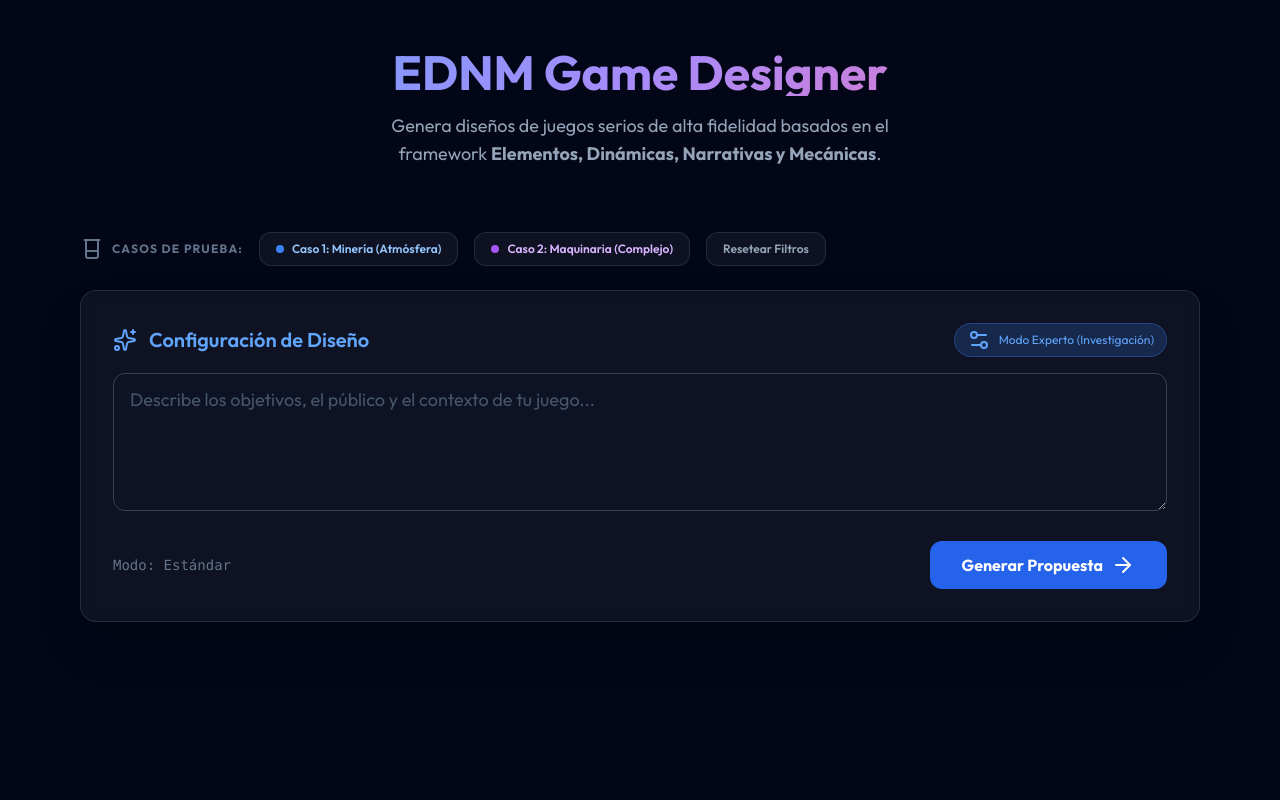
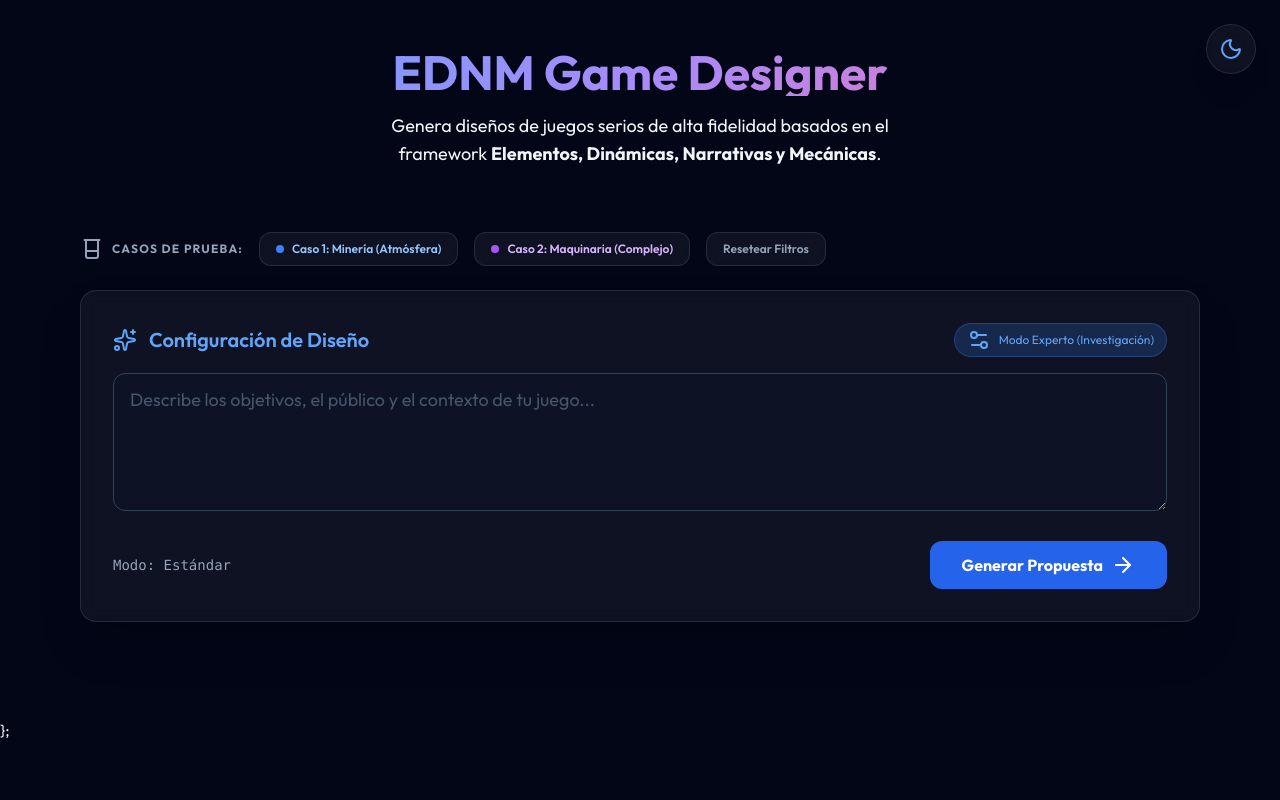
Before and after one commit to claudiagomezll/sistema_recomendador, a Flask app: page / in a window 1280 px wide. Run offline with Flask 3, Linux system fonts and the light colour scheme; parts of the project's set-up code (start-up, migrations or seed data) failed here and were passed over; some libraries are stand-ins or nearby versions.

Commit message:
feat: implement light and dark mode theme support using CSS variables and a toggle button

```diff
--- a/templates/index.html
+++ b/templates/index.html
@@ -10,14 +10,43 @@
     <script src="https://unpkg.com/lucide@latest"></script>
     <script src="https://cdn.jsdelivr.net/npm/marked/marked.min.js"></script>
     <style type="text/tailwindcss">
+        :root {
+            --bg-body: #020617; /* slate-950 */
+            --text-primary: #f1f5f9; /* slate-100 */
+            --text-secondary: #94a3b8; /* slate-400 */
+            --glass-bg: rgba(255, 255, 255, 0.05);
+            --glass-border: rgba(255, 255, 255, 0.1);
+            --card-bg: rgba(15, 23, 42, 0.4); /* slate-900/40 */
+            --border-subtle: rgba(255, 255, 255, 0.05);
+            --input-bg: rgba(15, 23, 42, 0.5); /* slate-900/50 */
+            --table-header: rgba(30, 41, 59, 0.5); /* slate-800/50 */
+            --table-row-even: rgba(255, 255, 255, 0.05);
+        }
+
+        .light-mode {
+            --bg-body: #f8fafc; /* slate-50 */
+            --text-primary: #0f172a; /* slate-900 */
+            --text-secondary: #334155; /* slate-700 */
+            --glass-bg: #ffffff;
+            --glass-border: #e2e8f0;
+            --card-bg: #ffffff;
+            --border-subtle: #f1f5f9;
+            --input-bg: #ffffff;
+            --table-header: #f1f5f9;
+            --table-row-even: #f8fafc;
+        }
+
         body {
             font-family: 'Outfit', sans-serif;
+            background-color: var(--bg-body);
+            color: var(--text-primary);
+            transition: background-color 0.3s ease, color 0.3s ease;
         }
 
         .glass {
-            background: rgba(255, 255, 255, 0.05);
+            background: var(--glass-bg);
             backdrop-filter: blur(10px);
-            border: 1px solid rgba(255, 255, 255, 0.1);
+            border: 1px solid var(--glass-border);
         }
 
         .gradient-text {
@@ -26,41 +55,11 @@
             -webkit-text-fill-color: transparent;
         }
 
-        .animate-pulse-slow {
-            animation: pulse 3s cubic-bezier(0.4, 0, 0.6, 1) infinite;
-        }
-
-        @keyframes pulse {
-
-            0%,
-            100% {
-                opacity: 1;
-            }
-
-            50% {
-                opacity: .5;
-            }
-        }
-
-        ::-webkit-scrollbar {
-            width: 8px;
-        }
-
-        ::-webkit-scrollbar-track {
-            background: transparent;
-        }
-
-        ::-webkit-scrollbar-thumb {
-            background: #334155;
-            border-radius: 4px;
-        }
-
-        ::-webkit-scrollbar-thumb:hover {
-            background: #475569;
-        }
-
         .expert-input {
-            @apply w-full bg-slate-900/50 border border-slate-700 rounded-xl px-4 py-3 text-slate-200 placeholder-slate-600 focus:ring-2 focus:ring-blue-500 focus:border-transparent outline-none transition-all appearance-none;
+            @apply w-full border rounded-xl px-4 py-3 placeholder-slate-500 focus:ring-2 focus:ring-blue-500 focus:border-transparent outline-none transition-all appearance-none;
+            background-color: var(--input-bg);
+            border-color: var(--glass-border);
+            color: var(--text-primary);
         }
 
         select.expert-input {
@@ -72,50 +71,53 @@
         }
 
         select.expert-input option {
-            @apply bg-slate-900 text-slate-200;
+            background-color: var(--bg-body);
+            color: var(--text-primary);
         }
 
         .expert-label {
-            @apply text-[11px] uppercase tracking-widest text-blue-400 font-bold mb-3 flex items-center gap-2;
+            @apply text-[11px] uppercase tracking-widest text-blue-500 font-bold mb-3 flex items-center gap-2;
         }
 
         .section-card {
-            @apply bg-slate-900/40 border border-white/10 rounded-2xl p-8 mb-8 shadow-inner;
-        }
-
-        .icon-box {
-            @apply p-2 bg-slate-800 rounded-lg text-blue-400 flex items-center justify-center;
-        }
-
-        /* Technical Tables in Logs */
-        table {
-            @apply w-full border-collapse mb-6 mt-4 text-xs;
+            background-color: var(--card-bg);
+            border: 1px solid var(--glass-border);
+            @apply rounded-2xl p-8 mb-8 shadow-sm;
         }
 
         th {
-            @apply bg-slate-800/50 text-amber-500 font-bold px-4 py-2 text-left border border-white/10 uppercase tracking-tighter;
+            background-color: var(--table-header);
+            @apply text-amber-600 dark:text-amber-500 font-bold px-4 py-2 text-left border border-slate-200 dark:border-white/10 uppercase tracking-tighter;
         }
 
         td {
-            @apply px-4 py-2 border border-white/5 text-slate-400 font-mono;
+            @apply px-4 py-2 border border-slate-100 dark:border-white/5 font-mono;
+            color: var(--text-secondary);
         }
 
         tr:nth-child(even) {
-            @apply bg-white/5;
+            background-color: var(--table-row-even);
         }
 
-        tr:hover {
-            @apply bg-blue-500/10 transition-colors;
+        .prose {
+            color: var(--text-secondary);
+        }
+
+        .theme-toggle-btn {
+            @apply fixed top-6 right-6 p-3 rounded-full glass hover:bg-white/10 transition-all z-50 shadow-xl;
         }
     </style>
 </head>
 
-<body class="bg-slate-950 text-slate-100 min-h-screen">
+<body class="min-h-screen">
+    <button id="themeToggle" class="theme-toggle-btn" title="Alternar tema">
+        <i data-lucide="moon" class="text-blue-400 theme-icon"></i>
+    </button>
     <div class="max-w-6xl mx-auto px-4 py-12">
         <!-- Header -->
         <header class="text-center mb-16">
             <h1 class="text-5xl font-bold mb-4 gradient-text">EDNM Game Designer</h1>
-            <p class="text-slate-400 text-lg max-w-2xl mx-auto text-balance">
+            <p class="text-secondary text-lg max-w-2xl mx-auto text-balance">
                 Genera diseños de juegos serios de alta fidelidad basados en el framework
                 <strong>Elementos, Dinámicas, Narrativas y Mecánicas</strong>.
             </p>
@@ -124,7 +126,7 @@
         <!-- Case Presets Section -->
         <section class="mb-6">
             <div class="flex flex-wrap items-center gap-4">
-                <span class="text-xs uppercase tracking-widest text-slate-500 font-bold flex items-center gap-2">
+                <span class="text-xs uppercase tracking-widest font-bold flex items-center gap-2" style="color: var(--text-secondary)">
                     <i data-lucide="beaker" size="14"></i> Casos de Prueba:
                 </span>
                 <button onclick="loadPreset(1)"
@@ -138,7 +140,7 @@
                     Caso 2: Maquinaria (Complejo)
                 </button>
                 <button onclick="resetForm()"
-                    class="glass px-4 py-2 rounded-xl text-xs font-semibold text-slate-400 hover:bg-white/10 border border-white/10 transition-all">
+                    class="glass px-4 py-2 rounded-xl text-xs font-semibold hover:bg-white/10 border border-white/10 transition-all" style="color: var(--text-secondary)">
                     Resetear Filtros
                 </button>
             </div>
@@ -175,7 +177,7 @@
                             <div class="icon-box">
                                 <i data-lucide="file-text" size="20"></i>
                             </div>
-                            <h3 class="text-2xl font-bold text-slate-200">Entradas del Contexto</h3>
+                            <h3 class="text-2xl font-bold" style="color: var(--text-primary)">Entradas del Contexto</h3>
                         </div>
 
                         <div class="space-y-6">
@@ -217,7 +219,7 @@
                             <div class="icon-box text-purple-400">
                                 <i data-lucide="pen-tool" size="20"></i>
                             </div>
-                            <h3 class="text-2xl font-bold text-slate-200">Diseño del Juego Serio</h3>
+                            <h3 class="text-2xl font-bold" style="color: var(--text-primary)">Diseño del Juego Serio</h3>
                         </div>
 
                         <div class="grid grid-cols-1 md:grid-cols-3 gap-6">
@@ -250,7 +252,7 @@
                             <div class="icon-box">
                                 <i data-lucide="file-text" size="20"></i>
                             </div>
-                            <h3 class="text-2xl font-bold text-slate-200">Entradas para el Perfilamiento de Usuario</h3>
+                            <h3 class="text-2xl font-bold" style="color: var(--text-primary)">Entradas para el Perfilamiento de Usuario</h3>
                         </div>
 
                         <div class="grid grid-cols-1 md:grid-cols-3 gap-6">
@@ -333,7 +335,7 @@
                 </div>
 
                 <div class="flex justify-between items-center">
-                    <div id="statusMessage" class="text-sm text-slate-500 font-mono">Modo: Estándar</div>
+                    <div id="statusMessage" class="text-sm font-mono" style="color: var(--text-secondary)">Modo: Estándar</div>
                     <button id="generateBtn"
                         class="bg-blue-600 hover:bg-blue-500 text-white font-bold py-3 px-8 rounded-xl transition-all flex items-center gap-2 group">
                         <span id="btnText">Generar Propuesta</span>
@@ -349,7 +351,7 @@
                 <div class="w-16 h-16 border-4 border-blue-500 border-t-transparent rounded-full animate-spin mb-6">
                 </div>
                 <h3 class="text-2xl font-bold mb-2">Orquestando LLMs...</h3>
-                <p class="text-slate-400 animate-pulse">Analizando dimensiones EDNM y consultando modelos
+                <p class="animate-pulse" style="color: var(--text-secondary)">Analizando dimensiones EDNM y consultando modelos
                     especializados.</p>
             </div>
         </section>
@@ -374,17 +376,17 @@
                     <i data-lucide="layers" class="text-purple-400"></i>
                     <h2 class="text-3xl font-bold">1. Análisis Completo</h2>
                 </div>
-                <div class="overflow-hidden rounded-xl border border-slate-800 bg-slate-900/40">
+                <div class="overflow-hidden rounded-xl border" style="background: var(--card-bg); border-color: var(--glass-border)">
                     <table class="w-full text-left">
-                        <thead class="bg-slate-800/80 text-slate-300 text-sm uppercase tracking-wider">
+                        <thead style="background: var(--table-header); color: var(--text-primary)">
                             <tr>
-                                <th class="px-6 py-4">Dimension</th>
+                                <th class="px-6 py-4 w-32">Dimension</th>
                                 <th class="px-6 py-4">Component</th>
-                                <th class="px-6 py-4">Score</th>
+                                <th class="px-6 py-4 w-28">Score</th>
                                 <th class="px-6 py-4">Analysis</th>
                             </tr>
                         </thead>
-                        <tbody id="fullResultsTable" class="divide-y divide-slate-800">
+                        <tbody id="fullResultsTable" class="divide-y" style="border-color: var(--glass-border)">
                             <!-- Rows injected here -->
                         </tbody>
                     </table>
@@ -420,13 +422,13 @@
                     <h2 class="text-3xl font-bold">4. Análisis de Calidad Técnica (BERTScore)</h2>
                 </div>
                 <div class="glass p-8 rounded-2xl overflow-hidden">
-                    <p class="text-slate-400 mb-6 text-sm">
+                    <p class="mb-6 text-sm" style="color: var(--text-secondary)">
                         Evaluación semántica de las propuestas contra el criterio experto de investigación usando
                         <strong>BERTScore (Multilingüe)</strong>.
                     </p>
-                    <div class="overflow-hidden rounded-xl border border-slate-800 bg-slate-900/40">
+                    <div class="overflow-hidden rounded-xl border" style="background: var(--card-bg); border-color: var(--glass-border)">
                         <table class="w-full text-left">
-                            <thead class="bg-slate-800/80 text-slate-300 text-xs uppercase tracking-wider">
+                            <thead style="background: var(--table-header); color: var(--text-primary)">
                                 <tr>
                                     <th class="px-6 py-4">Modelo LLM</th>
                                     <th class="px-6 py-4">Precision (Ajuste)</th>
@@ -434,7 +436,7 @@
                                     <th class="px-6 py-4 font-bold text-blue-400">F1 Score (Calidad)</th>
                                 </tr>
                             </thead>
-                            <tbody id="qualityTableBody" class="divide-y divide-slate-800">
+                            <tbody id="qualityTableBody" class="divide-y" style="border-color: var(--glass-border)">
                                 <!-- Quality metrics injected here -->
                             </tbody>
                         </table>
@@ -462,7 +464,8 @@
                 </button>
                 <div id="traceContent" class="hidden mt-4 space-y-4">
                     <div id="logContainer"
-                        class="bg-slate-950 border border-slate-800 rounded-xl p-6 font-mono text-xs overflow-auto max-h-[600px] space-y-4">
+                        style="background: var(--bg-body); border-color: var(--glass-border)"
+                        class="border rounded-xl p-6 font-mono text-xs overflow-auto max-h-[600px] space-y-4">
                         <!-- Logs injected here -->
                     </div>
                 </div>
@@ -471,7 +474,46 @@
         </main>
     </div>
 
+        };
+    </script>
+
     <script>
+        // --- THEME SYSTEM ---
+        const themeToggle = document.getElementById('themeToggle');
+        const themeIcon = themeToggle.querySelector('.theme-icon');
+        const body = document.body;
+
+        function setTheme(theme) {
+            const isLight = theme === 'light';
+            if (isLight) {
+                body.classList.add('light-mode');
+                themeIcon.setAttribute('data-lucide', 'sun');
+                themeIcon.classList.replace('text-blue-400', 'text-amber-500');
+            } else {
+                body.classList.remove('light-mode');
+                themeIcon.setAttribute('data-lucide', 'moon');
+                themeIcon.classList.replace('text-amber-500', 'text-blue-400');
+            }
+
+            // Sync all prose containers
+            document.querySelectorAll('.prose').forEach(p => {
+                p.classList.toggle('prose-invert', !isLight);
+            });
+
+            lucide.createIcons();
+            localStorage.setItem('theme', theme);
+        }
+
+        themeToggle.addEventListener('click', () => {
+            const isLight = body.classList.contains('light-mode');
+            setTheme(isLight ? 'dark' : 'light');
+        });
+
+        // Initialize theme
+        const savedTheme = localStorage.getItem('theme') || 'dark';
+        setTheme(savedTheme);
+
+
         // Initialize Lucide icons
         lucide.createIcons();
 
@@ -725,11 +767,11 @@
             // 1. Full Results Table
             const tableBody = document.getElementById('fullResultsTable');
             tableBody.innerHTML = data.results.map(item => `
-                <tr class="hover:bg-slate-800/30 transition-colors">
+                <tr class="hover:bg-blue-500/5 transition-colors">
                     <td class="px-6 py-4 font-semibold ${perspectiveColors[item.perspective] || ''}">${item.perspective.toUpperCase()}</td>
-                    <td class="px-6 py-4 font-medium">${item.title}</td>
-                    <td class="px-6 py-4 font-mono text-sm text-slate-400">${item.rank_score.toFixed(3)}</td>
-                    <td class="px-6 py-4 text-sm text-slate-400 line-clamp-2 max-w-xs" title="${item.llm_reasoning}">${item.llm_reasoning}</td>
+                    <td class="px-6 py-4 font-medium" style="color: var(--text-primary)">${item.title}</td>
+                    <td class="px-6 py-4 font-mono text-sm" style="color: var(--text-secondary)">${item.rank_score.toFixed(3)}</td>
+                    <td class="px-6 py-4 text-xs leading-relaxed italic" style="color: var(--text-secondary)" title="${item.llm_reasoning}">${item.llm_reasoning}</td>
                 </tr>
             `).join('');
 
@@ -744,8 +786,8 @@
                             <i data-lucide="${perspectiveIcons[cat] || 'package'}"></i>
                             <span class="text-xs font-bold uppercase tracking-wider">${cat}</span>
                         </div>
-                        <h4 class="text-xl font-bold mb-2">${title}</h4>
-                        <p class="text-sm text-slate-400 font-light leading-relaxed">${reason}</p>
+                        <h4 class="text-xl font-bold mb-2" style="color: var(--text-primary)">${title}</h4>
+                        <p class="text-sm font-light leading-relaxed" style="color: var(--text-secondary)">${reason}</p>
                     </div>
                 `;
             }).join('');
@@ -771,7 +813,7 @@
                             <div class="w-2 h-8 ${isBest ? 'bg-emerald-500' : 'bg-slate-700'} rounded-full"></div>
                             <h3 class="text-2xl font-bold tracking-tight">Propuesta de ${model.toUpperCase()}</h3>
                         </div>
-                        <div class="prose prose-invert prose-emerald max-w-none text-slate-300 leading-relaxed font-light">
+                        <div class="prose ${body.classList.contains('light-mode') ? '' : 'prose-invert'} prose-emerald max-w-none leading-relaxed font-light" style="color: var(--text-secondary)">
                             ${marked.parse(text)}
                         </div>
                     </div>
@@ -784,14 +826,14 @@
             if (data.synthesis.quality_metrics) {
                 qualitySection.classList.remove('hidden');
                 qualityTableBody.innerHTML = data.synthesis.quality_metrics.map(q => `
-                    <tr class="hover:bg-slate-800/30 transition-colors ${q.LLM === bestModel ? 'bg-emerald-500/5' : ''}">
-                        <td class="px-6 py-4 font-bold flex items-center gap-2">
+                    <tr class="hover:bg-blue-500/5 transition-colors ${q.LLM === bestModel ? 'bg-emerald-500/5' : ''}">
+                        <td class="px-6 py-4 font-bold flex items-center gap-2" style="color: var(--text-primary)">
                             ${q.LLM === bestModel ? '<i data-lucide="award" class="text-emerald-400" size="16"></i>' : ''}
                             ${q.LLM.toUpperCase()}
                         </td>
-                        <td class="px-6 py-4 font-mono text-sm text-slate-400">${q.Precision.toFixed(4)}</td>
-                        <td class="px-6 py-4 font-mono text-sm text-slate-400">${q.Recall.toFixed(4)}</td>
-                        <td class="px-6 py-4 font-mono font-bold text-blue-400">${q.F1.toFixed(4)}</td>
+                        <td class="px-6 py-4 font-mono text-sm" style="color: var(--text-secondary)">${q.Precision.toFixed(4)}</td>
+                        <td class="px-6 py-4 font-mono text-sm" style="color: var(--text-secondary)">${q.Recall.toFixed(4)}</td>
+                        <td class="px-6 py-4 font-mono font-bold text-blue-500">${q.F1.toFixed(4)}</td>
                     </tr>
                 `).join('');
             }
@@ -836,7 +878,7 @@
                             <span class="w-1.5 h-1.5 bg-amber-500 rounded-full animate-pulse"></span>
                             ${log.step}
                         </div>
-                        <div class="prose prose-invert prose-xs max-w-none text-slate-400 font-mono tracking-tight leading-relaxed select-all">
+                        <div class="prose ${body.classList.contains('light-mode') ? '' : 'prose-invert'} prose-xs max-w-none tracking-tight leading-relaxed select-all" style="color: var(--text-secondary)">
                             ${marked.parse(log.details)}
                         </div>
                     </div>
```
